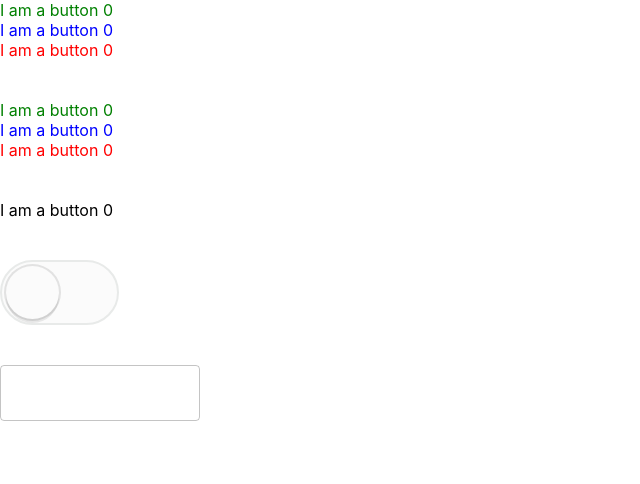
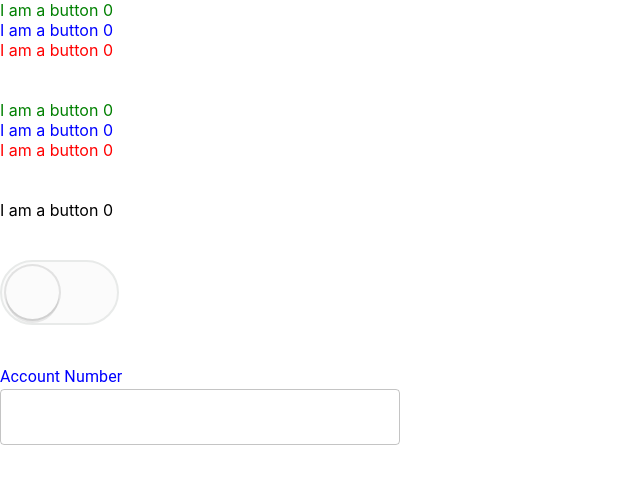
Before and after one commit to arifdroid/dyno-component, a React (Create React App) app: page / in a window 1280 px wide. Shown: the top 484 px of the page, without its empty margins (0-640 px from the left). Built offline with nearby package versions, Linux system fonts and the light colour scheme.

Commit message:
material ui molecule

```diff
--- a/src/components/TextBox/TextBox.jsx
+++ b/src/components/TextBox/TextBox.jsx
@@ -39,22 +39,29 @@ class TextArea extends Component {
 
 
 
-function TextBox({ label }) {
+function TextBox({ label, labelPosition }) {
 
     return (
 
         <TextArea >
             {({ textValueProp, inputValueProp }) => {
 
+                switch (labelPosition) {
+
+                    default:
                         return (
-                    <>
+                            <div style={{ display: 'flex', flexDirection: 'column' }}>
+                                <Typography>{label}</Typography>
                                 <TextField
                                     id="standard-basic" variant="outlined"
                                     style={{ width: 200 }}
                                     onChange={textValueProp}
                                 />
-                    </>
+                            </div>
                         )
+                }
+
+
             }}</TextArea>
 
 
--- /dev/null
+++ b/src/components/TextBoxBasic/TextBoxBasic.jsx
@@ -0,0 +1,32 @@
+import React, { Component, useState } from 'react'
+import TextField from '@mui/material/TextField';
+import Typography from '@mui/material/Typography';
+import PropTypes from 'prop-types'
+
+function TextBoxBasic({ label, labelPosition, ...props }) {
+
+    const { containerStyle, containerProps,
+        typographyStyle, textFieldStyle,
+        textValueProp } = props
+
+    let containerFlexDirection = 'column';
+    if (labelPosition === 'left') containerFlexDirection = 'row'
+    if (labelPosition === 'right') containerFlexDirection = 'row-reverse'
+    if (labelPosition === 'bottom') containerFlexDirection = 'column-reverse'
+
+
+    return (
+        <div style={{ display: 'flex', flexDirection: containerFlexDirection, alignSelf: 'flex-start', ...containerStyle }} {...containerProps}>
+            <Typography style={{ ...typographyStyle }}>{label}</Typography>
+            <TextField
+                id="standard-basic" variant="outlined"
+                style={{ width: 200, ...textFieldStyle }}
+                onChange={textValueProp}
+
+            />
+        </div>
+    )
+}
+
+
+export default TextBoxBasic;
--- a/src/studyComponent/MainView.jsx
+++ b/src/studyComponent/MainView.jsx
@@ -1,6 +1,7 @@
 import React from 'react'
 import Checkbox from '../components/Checkbox/Checkbox'
 import TextBox from '../components/TextBox/TextBox'
+import TextBoxBasic from '../components/TextBoxBasic/TextBoxBasic'
 import ButtonComponent from './ButtonComponent'
 import Usage from './Paypal_developer/ClassStyle/SwitchPpal'
 
@@ -50,7 +51,20 @@ export default function MainView() {
             <Usage />
 
             <div style={{ margin: 20 }}></div>
-            <TextBox />
+            {/* <TextBox label={'top'}></TextBox> */}
+
+            <TextBoxBasic
+                label={'Account Number'}
+                labelPosition={'top'}
+                containerStyle={{}}
+                typographyStyle={{ color: 'blue' }}
+                textFieldStyle={{ width: 400 }}
+                textValueProp={(e) => { console.log('text',e.target.value) }}
+
+
+            ></TextBoxBasic>
+
+
 
 
         </div>
```
Lines whose indentation alone changed are shown as unchanged.
